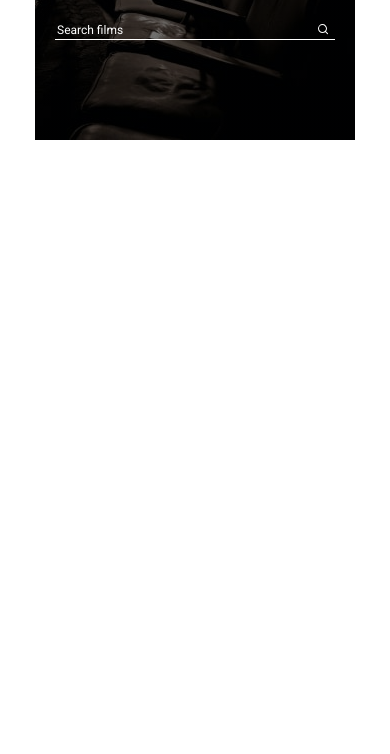
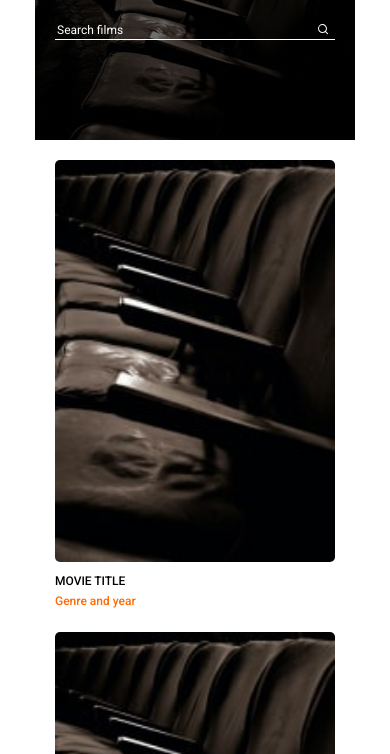
Before and after one commit to vitaliy-1111/filmoteka, a website built with Parcel: page src/index.html in a window 390 px wide. Shown: the part 90-844 px from the top of the page. Built offline with nearby package versions, Linux system fonts and the light colour scheme.

Commit message:
add gallery mobile layout

```diff
--- a/src/index.html
+++ b/src/index.html
@@ -13,6 +13,7 @@
 <body>
   <!-- Так добавляются фрагменты в главные HTML-файлы страниц. -->
   <include src="./partials/header.html"></include>
+  <include src="./partials/gallery.html"></include>
 
   <!-- Скрипт идёт последним в разметке. В нём уже подключен главный SASS-файл. -->
   <script src="./index.js"></script>
--- /dev/null
+++ b/src/partials/gallery.html
@@ -0,0 +1,28 @@
+<section class="cinema-gallery">
+  <div class="container">
+    <ul class="cinema-gallery__list list">
+      <li class="cinema-gallery__item">
+        <div class="thumb-img">
+          <img class="cinema-gallery__img" src="./images/home-bg-320-1x-min.jpg">
+
+        </div>
+        <div class="thumb-text">
+          <p class="cinema-gallery__name">Movie title</p>
+          <p class="cinema-gallery__text">Genre and year</p>
+        </div>
+
+      </li>
+      <li class="cinema-gallery__item">
+        <div class="thumb-img">
+          <img class="cinema-gallery__img" src="./images/home-bg-320-1x-min.jpg">
+
+        </div>
+        <div class="thumb-text">
+          <p class="cinema-gallery__name">Movie title</p>
+          <p class="cinema-gallery__text">Genre and year</p>
+        </div>
+
+      </li>
+    </ul>
+  </div>
+</section>
--- /dev/null
+++ b/src/sass/base/_container.scss
@@ -0,0 +1,16 @@
+.container {
+  width: 320px;
+  padding-left: 20px;
+  padding-right: 20px;
+  margin-left: auto;
+  margin-right: auto;
+  // @media screen and (min-width: 480px) {
+  //   width: 480px;
+  // }
+  @media screen and (min-width: 768px) {
+    width: 768px;
+  }
+  @media screen and (min-width: 1200px) {
+    width: 1200px;
+  }
+}
--- /dev/null
+++ b/src/sass/layout/_gallery.scss
@@ -0,0 +1,28 @@
+.cinema-gallery {
+  padding-top: 20px;
+  padding-bottom: 40px;
+}
+.cinema-gallery__item:not(:last-child) {
+  margin-bottom: 20px;
+}
+.thumb-img {
+  width: 280px;
+  height: 402px;
+  margin-bottom: 10px;
+  border-radius: 5px;
+  overflow: hidden;
+}
+.cinema-gallery__img {
+  margin-bottom: 10px;
+
+  height: 100%;
+  width: 100%;
+  object-fit: cover;
+}
+.cinema-gallery__name {
+  font-weight: $font-weight-normal;
+  text-transform: uppercase;
+}
+.cinema-gallery__text {
+  color: $color-second-text;
+}
--- a/src/sass/main.scss
+++ b/src/sass/main.scss
@@ -8,4 +8,6 @@
 @import './base/normalize';
 @import './base/reset';
 @import './base/fonts';
-@import './header';
+@import './base/container';
+@import './layout/header';
+@import './layout/gallery';
```
Also changed, not shown: src/sass/layout/_header.scss (renamed from src/sass/_header.scss).
